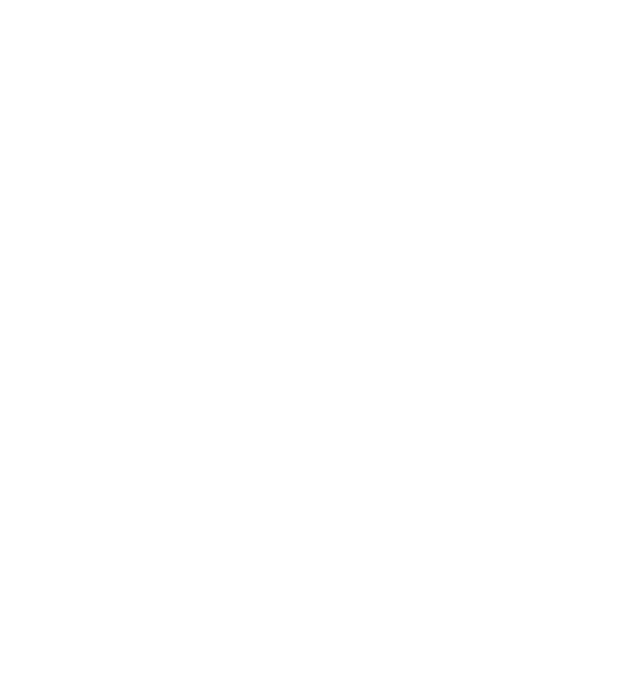
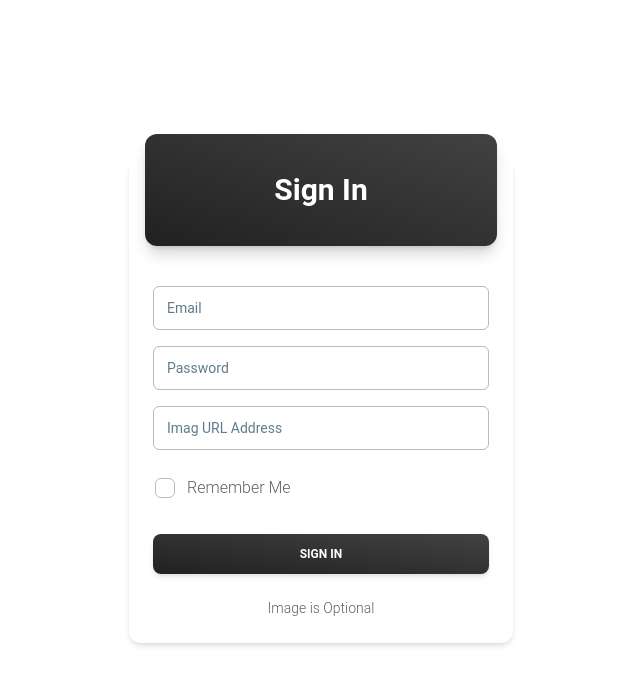
Before and after one commit to Dinithirathnayaka/Ecommerce-website, a React (Create React App) app: page /login in a window 1280 px wide. Before the commit this address had no page. Shown: the top 684 px of the page, without its empty margins (319-959 px from the left). Built offline with nearby package versions, Linux system fonts and the light colour scheme.

Commit message:
modified

```diff
--- a/src/App.js
+++ b/src/App.js
@@ -3,6 +3,7 @@
 import FilteredProducts from "./Components/FilteredProducts/FilteredProducts";
 import { BrowserRouter, Routes, Route } from "react-router-dom";
 import SingleProduct from "./Components/FilteredProducts/SingleProduct";
+import Login from "./Components/Login/Login";
 
 function App() {
   return (
@@ -10,6 +11,7 @@
       <BrowserRouter>
         <Routes>
           <Route path="/" element={<Main />} />
+          <Route path="/login" element={<Login />} />
           <Route
             path="/filteredProducts/:type"
             element={<FilteredProducts />}
--- /dev/null
+++ b/src/Components/Login/Login.jsx
@@ -0,0 +1,52 @@
+import React, { useState } from "react";
+import {
+  Card,
+  CardHeader,
+  CardBody,
+  CardFooter,
+  Typography,
+  Input,
+  Checkbox,
+  Button,
+} from "@material-tailwind/react";
+
+function Login() {
+  return (
+    <div className="grid grid-cols-1 items-center justify-items-center h-screen">
+      <Card className="w-96">
+        <CardHeader
+          variant="gradient"
+          color="gray"
+          className="mb-4 grid h-28 place-items-center"
+        >
+          <Typography variant="h3" color="white">
+            Sign In
+          </Typography>
+        </CardHeader>
+        <CardBody className="flex flex-col gap-4">
+          <Input label="Email" size="lg" type="text" name="name" />
+          <Input label="Password" size="lg" type="password" name="password" />
+          <Input
+            label="Imag URL Address"
+            size="lg"
+            type="password"
+            name="image"
+          />
+          <div className="-ml-2.5">
+            <Checkbox label="Remember Me" />
+          </div>
+        </CardBody>
+        <CardFooter className="pt-0">
+          <Button variant="gradient" fullWidth>
+            Sign In
+          </Button>
+          <Typography variant="small" className="mt-6 flex justify-center">
+            Image is Optional
+          </Typography>
+        </CardFooter>
+      </Card>
+    </div>
+  );
+}
+
+export default Login;
--- a/src/Components/ProductSection/ProductSectionItem.jsx
+++ b/src/Components/ProductSection/ProductSectionItem.jsx
@@ -27,7 +27,14 @@
   return (
     <div>
       {" "}
-      <Card className="w-96">
+      <Card className="w-96 relative">
+        <Typography
+          variant="h4"
+          color="blue-gray"
+          className="mb-2 absolute rotate-45 top-12 right-8 z-10 text-red-700"
+        >
+          SALE%
+        </Typography>
         <CardHeader floated={false} className="h-96">
           <img src={img} alt={name} />
         </CardHeader>
@@ -39,8 +46,11 @@
             {text}
           </Typography>
           <div className="flex justify-between items-center pt-4">
-            <Typography color="gray" className="font-medium" textGradient>
-              Size left :{defaultSize}
+            <Typography color="red" className="font-medium" textGradient>
+              Size left :
+              <span className="text-gray-400 text-base font-extralight">
+                {defaultSize}
+              </span>
             </Typography>
             <Typography color="gray" className="font-medium" textGradient>
               Color:{" "}
```
